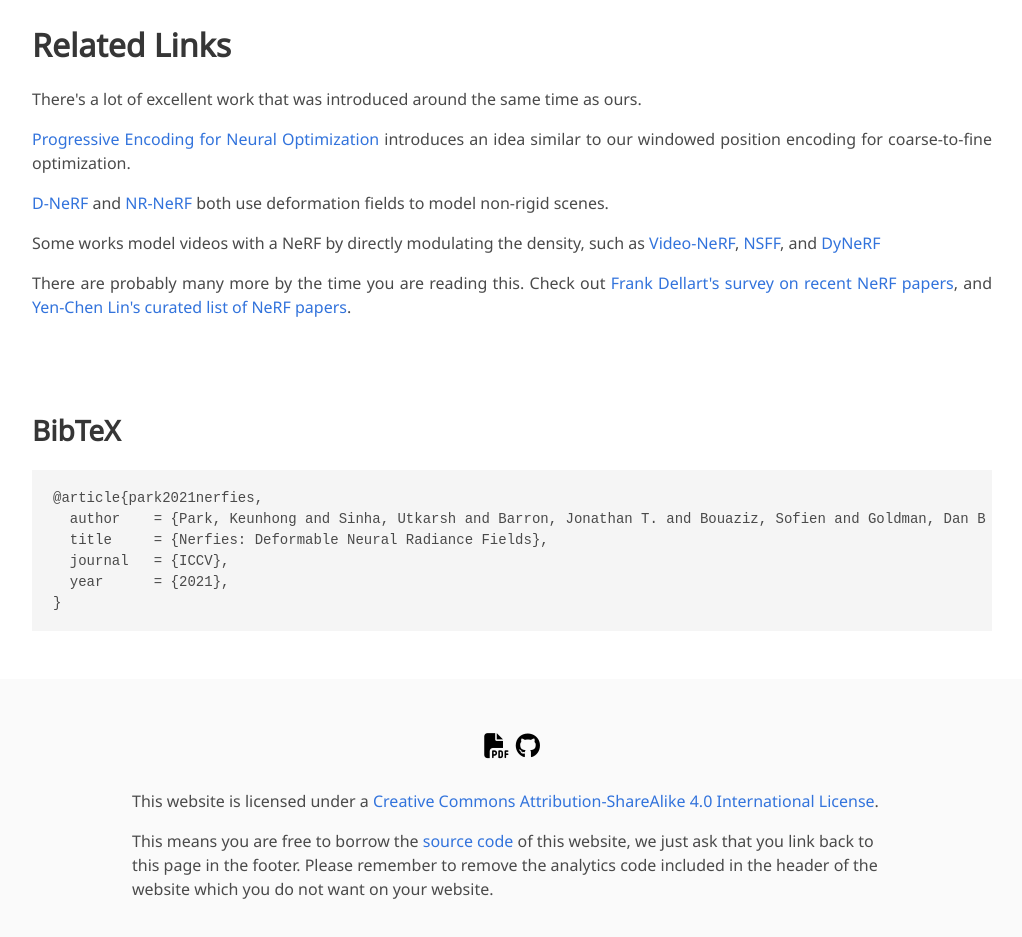
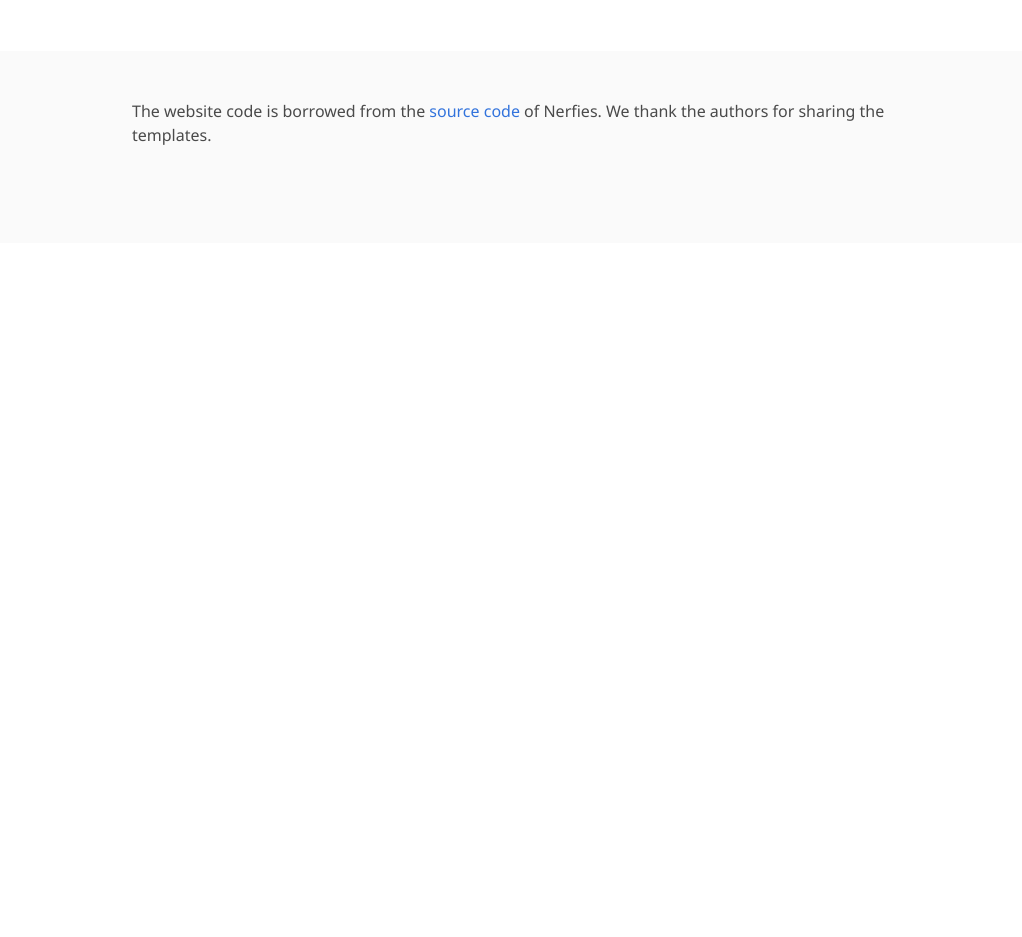
Before and after one commit to YuenFuiLau/YuenFuiLau.github.io, a plain HTML site: page index.html in a window 1280 px wide. Shown: the part 4441-5378 px from the top of the page, without its empty margins (128-1150 px from the left). After the commit the page ends 4684 px from the top, so only its background shows below. Drawn offline with nearby package versions, Linux system fonts and the light colour scheme; some icons are missing; a web font is replaced by a local one.

Commit message:
Add files via upload

```diff
--- a/index.html
+++ b/index.html
@@ -314,7 +314,7 @@
     <!--/ Exterior. -->
 
     <!-- Concurrent Work. -->
-    <div class="columns is-centered">
+    <!--<div class="columns is-centered">
       <div class="column is-full-width">
         <h2 class="title is-3">Related Links</h2>
 
@@ -337,7 +337,7 @@
           </p>
         </div>
       </div>
-    </div>
+    </div>-->
     <!--/ Concurrent Work. -->
 
   </div>
@@ -345,7 +345,7 @@
 
 
 
-<section class="section" id="BibTeX">
+<!--<section class="section" id="BibTeX">
   <div class="container is-max-desktop content">
     <h2 class="title">BibTeX</h2>
     <pre><code>@article{park2021nerfies,
@@ -355,12 +355,12 @@
   year      = {2021},
 }</code></pre>
   </div>
-</section>
+</section>-->
 
 
 <footer class="footer">
   <div class="container">
-    <div class="content has-text-centered">
+    <!-- <div class="content has-text-centered">
       <a class="icon-link"
          href="https://homes.cs.washington.edu/~kpar/nerfies/videos/nerfies_paper.pdf">
         <i class="fas fa-file-pdf"></i>
@@ -368,21 +368,13 @@
       <a class="icon-link" href="https://github.com/keunhong" class="external-link" disabled>
         <i class="fab fa-github"></i>
       </a>
-    </div>
+    </div> -->
     <div class="columns is-centered">
       <div class="column is-8">
         <div class="content">
           <p>
-            This website is licensed under a <a rel="license"
-                                                href="http://creativecommons.org/licenses/by-sa/4.0/">Creative
-            Commons Attribution-ShareAlike 4.0 International License</a>.
-          </p>
-          <p>
-            This means you are free to borrow the <a
-              href="https://github.com/nerfies/nerfies.github.io">source code</a> of this website,
-            we just ask that you link back to this page in the footer.
-            Please remember to remove the analytics code included in the header of the website which
-            you do not want on your website.
+            The website code is borrowed from the <a
+              href="https://github.com/nerfies/nerfies.github.io">source code</a> of Nerfies. We thank the authors for sharing the templates.
           </p>
         </div>
       </div>
```
